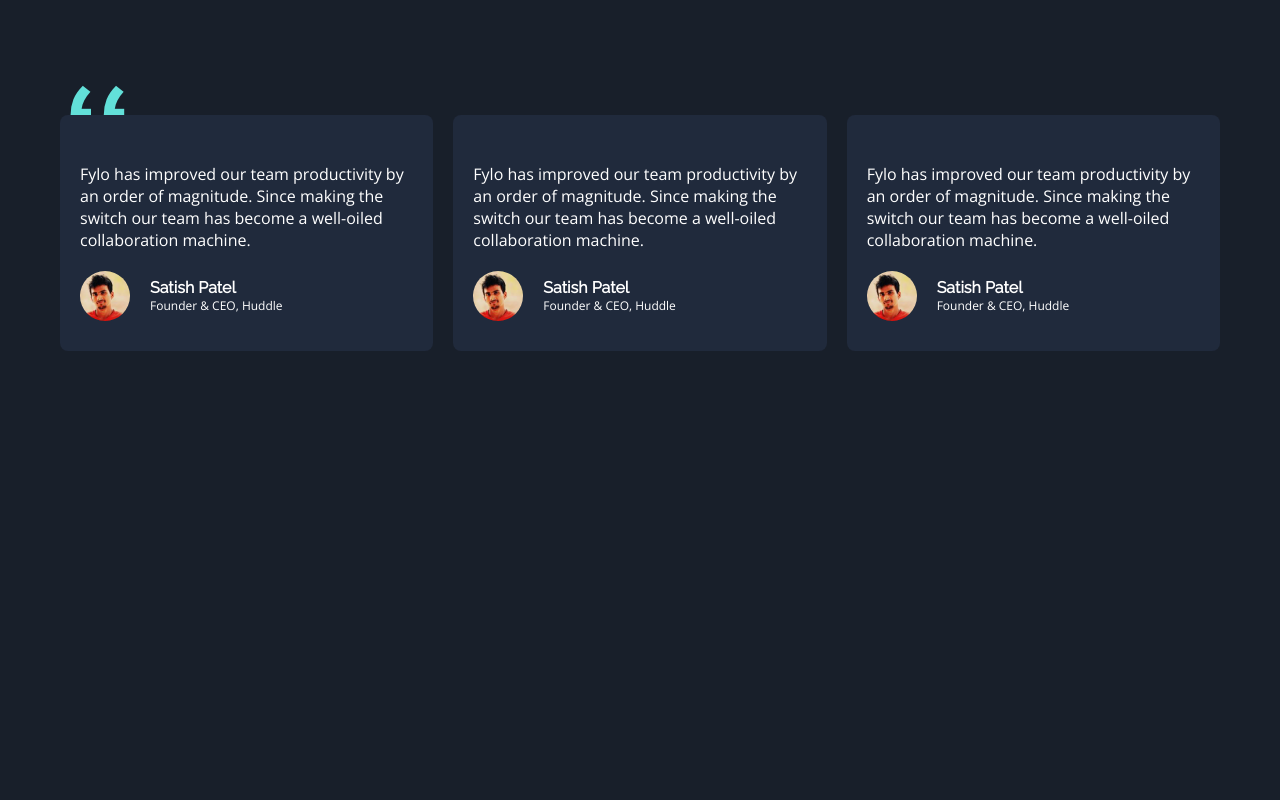
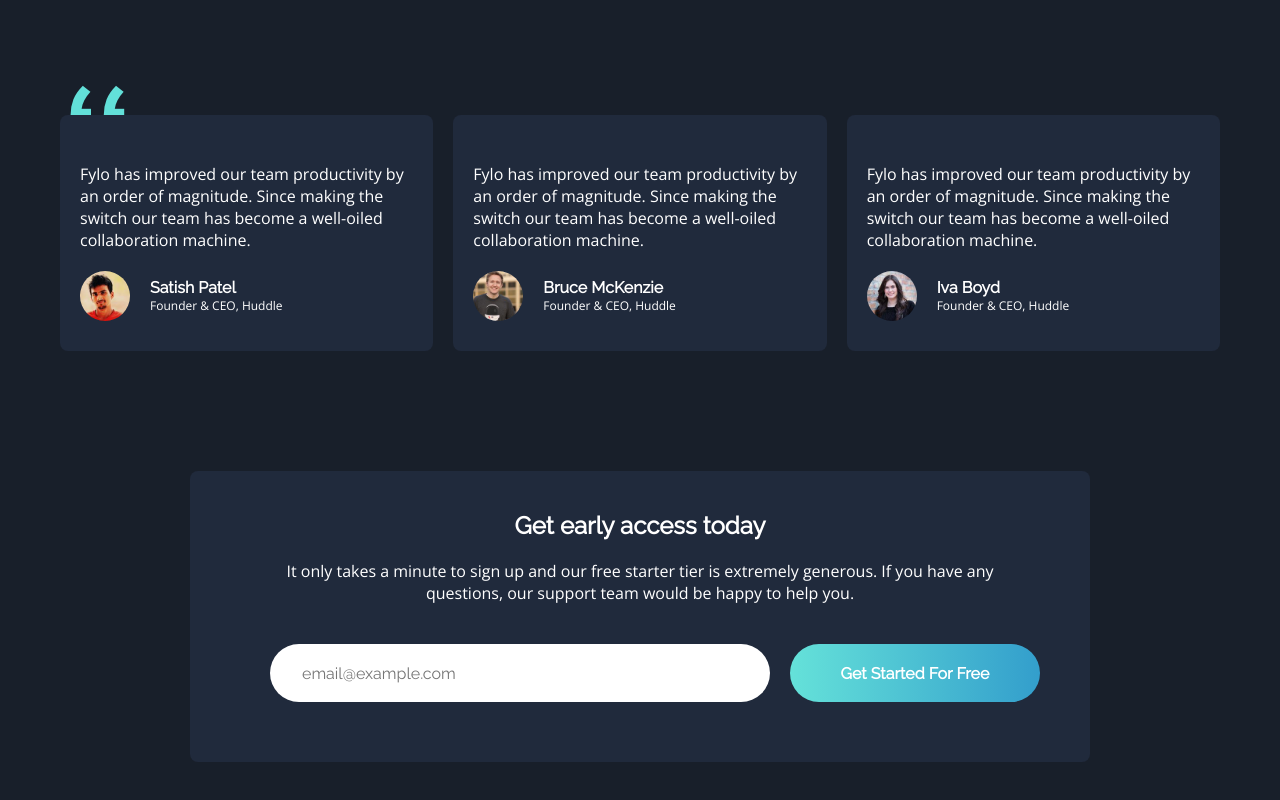
Before and after one commit to ssamusr/fylo-dark-theme, a website built with Vite: page index.html in a window 1280 px wide. Shown: the part 2247-3047 px from the top of the page. Before the commit the page ends 2718 px from the top, so only its background shows below. Built offline with nearby package versions, Linux system fonts and the light colour scheme.

Commit message:
Finish signup section

```diff
--- a/index.html
+++ b/index.html
@@ -25,7 +25,7 @@
       <img src="./assets/images/illustration-intro.png" alt="" class="hero__img">
       <h1 class="hero__title">All your files in one secure location, accessible anywhere.</h1>
       <p class="hero__text">Fylo stores all your most important files in one secure location. Access them wherever you need, share and collaborate with friends family, and co-workers.</p>
-      <button class="btn"><a>Get Started</a></button>
+      <button class="btn hero__btn"><a>Get Started</a></button>
     </section>
 
     <section class="features">
@@ -85,9 +85,9 @@
       <div class="testimonial-card">
         <p>Fylo has improved our team productivity by an order of magnitude. Since making the switch our team has become a well-oiled collaboration machine.</p>
         <div class="testimonial__profile">
-          <img src="./assets/images/profile-1.jpg" alt="" class="testimonial__profile-avatar">
+          <img src="./assets/images/profile-2.jpg" alt="" class="testimonial__profile-avatar">
           <div class="testimonial__profile-info">
-            <h3 class="testimonial__profile-name">Satish Patel</h3>
+            <h3 class="testimonial__profile-name">Bruce McKenzie</h3>
             <p class="testimonial__profile-profession">Founder & CEO, Huddle</p>
           </div>
         </div>
@@ -96,14 +96,23 @@
       <div class="testimonial-card">
         <p>Fylo has improved our team productivity by an order of magnitude. Since making the switch our team has become a well-oiled collaboration machine.</p>
         <div class="testimonial__profile">
-          <img src="./assets/images/profile-1.jpg" alt="" class="testimonial__profile-avatar">
+          <img src="./assets/images/profile-3.jpg" alt="" class="testimonial__profile-avatar">
           <div class="testimonial__profile-info">
-            <h3 class="testimonial__profile-name">Satish Patel</h3>
+            <h3 class="testimonial__profile-name">Iva Boyd</h3>
             <p class="testimonial__profile-profession">Founder & CEO, Huddle</p>
           </div>
         </div>
       </div>
     </section>
+
+    <section class="signup">
+      <h2 class="signup__title">Get early access today</h2>
+      <p class="signup__text">It only takes a minute to sign up and our free starter tier is extremely generous. If you have any questions, our support team would be happy to help you.</p>
+      <form action="" class="signup__form">
+        <input type="email" placeholder="email@example.com" class="signup__form-input">
+        <button type="submit" class="btn signup__form-btn">Get Started For Free</button>
+      </form>
+    </section>
   </main>
 
 </body>
--- a/style.css
+++ b/style.css
@@ -56,12 +56,11 @@ a {
   color: var(--white);
   border: none;
   border-radius: 50px;
-  margin: 4rem 0;
   padding: 1.2em 0;
   width: 280px;
 }
 
-button:hover {
+.btn:hover {
   background: var(--cyan);
   cursor: pointer;
 }
@@ -123,6 +122,8 @@ button:hover {
 }
 
 .hero__text {width: 72rem;}
+
+.hero__btn {margin: 4rem 0;}
 
 /* --- SECTION - FEATURES --- */
 
@@ -235,3 +236,39 @@ button:hover {
 }
 
 .testimonial__profile-profession {font-size: 1.2rem;}
+
+/* --- SECTION - SIGN UP --- */
+
+.signup {
+  display: flex;
+  flex-direction: column;
+  align-items: center;
+  justify-content: center;
+  gap: 2rem;
+  text-align: center;
+  background: var(--bg-testimonials);
+  border-radius: 8px;
+  margin: 12rem auto;
+  padding: 4rem 8rem;
+  min-width: 320px;
+  max-width: 900px;
+}
+
+.signup__form {
+  display: flex;
+  gap: 2rem;
+  margin: 2rem auto;
+}
+
+.signup__form-input {
+  font-size: 1.6rem;
+  font-family: var(--ff-headings);
+  border: none;
+  border-radius: 50px;
+  padding: 1.2em 2em;
+  width: 500px;
+}
+
+.signup__form-btn {
+  width: 250px;
+}
```
